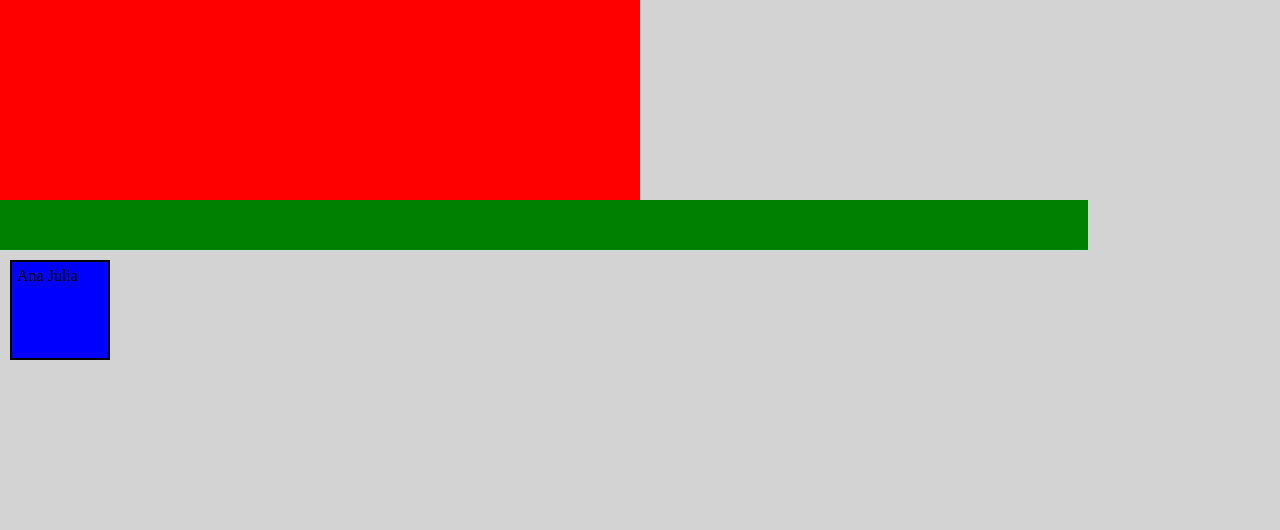
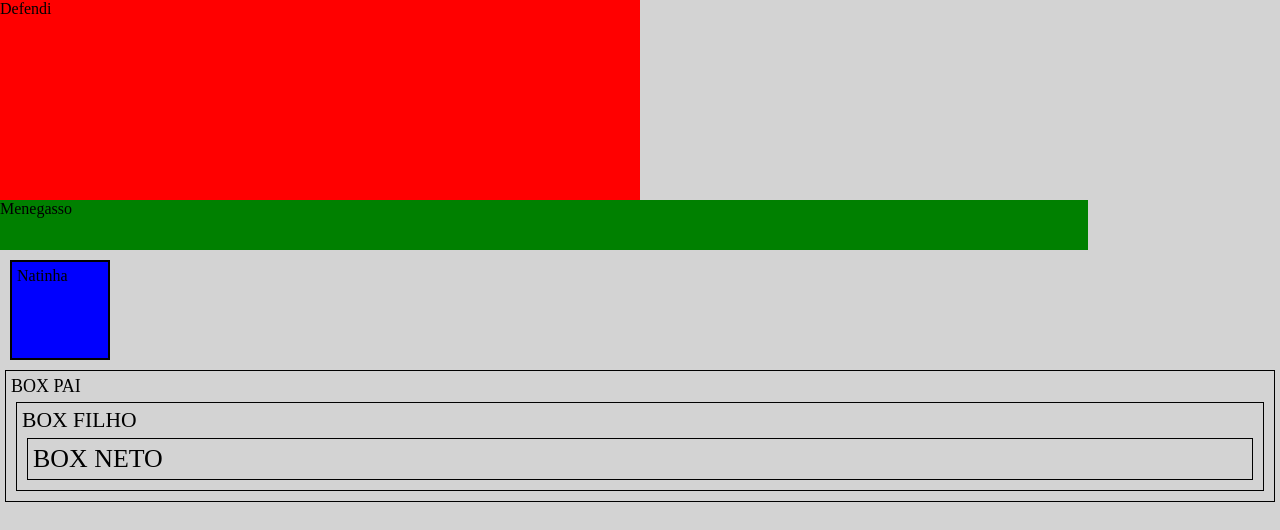
Before and after one commit to AnaJuliaMC/25-05, a plain HTML site: page index.html in a window 1280 px wide. Drawn offline with Linux system fonts and the light colour scheme.

Commit message:
box
aaaaaaaa

```diff
--- a/index.html
+++ b/index.html
@@ -47,14 +47,41 @@
             margin: 10px;
             padding: 5px;
             }
+
+        .box4{
+            border: 1px solid black;
+            margin: 5px;
+            padding: 5px;
+
+        }
+        .box4-pai{
+           font-size: 18px;
+        }
+        .box4-filho{
+           font-size:1.2em;
+        }
+        .box4-neto{
+            font-size: 1.2em;
+        }
     </style>
 </head>
 <body>
     <div class="mae">
 
-        <div class="box1"></div>
-        <div class="box2"></div>
-        <div class="box3"> Ana Julia</div>
+        <div class="box1">Defendi</div>
+        <div class="box2">Menegasso</div>
+        <div class="box3"> Natinha</div>
+
+        <div class="box4 box4-pai">
+            BOX PAI
+            <div class="box4 box4-filho">
+                BOX FILHO
+                <div class="box4 box4-neto">
+                    BOX NETO
+
+                </div>
+            </div>
+        </div>
     </div>
 </body>
 </html>
```
